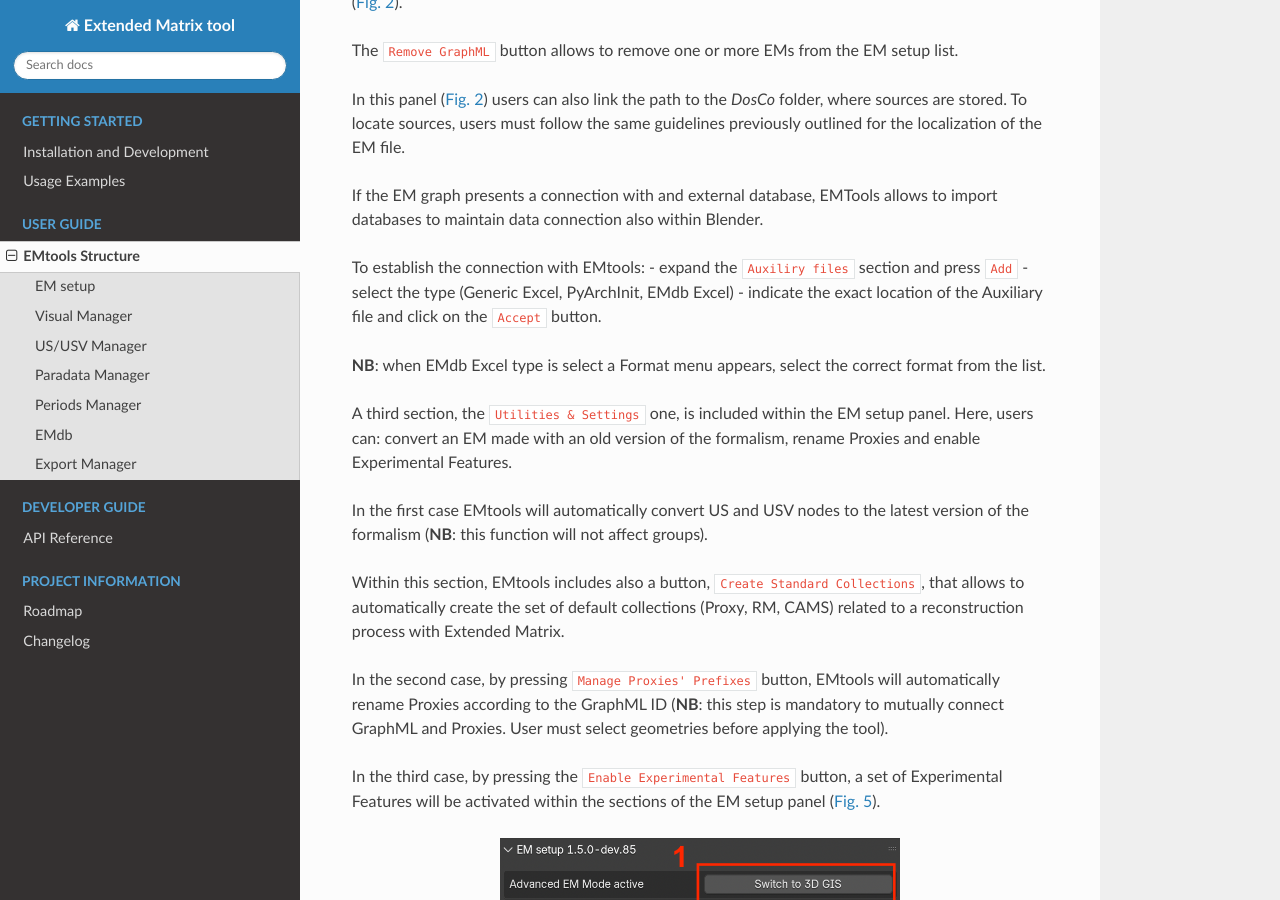
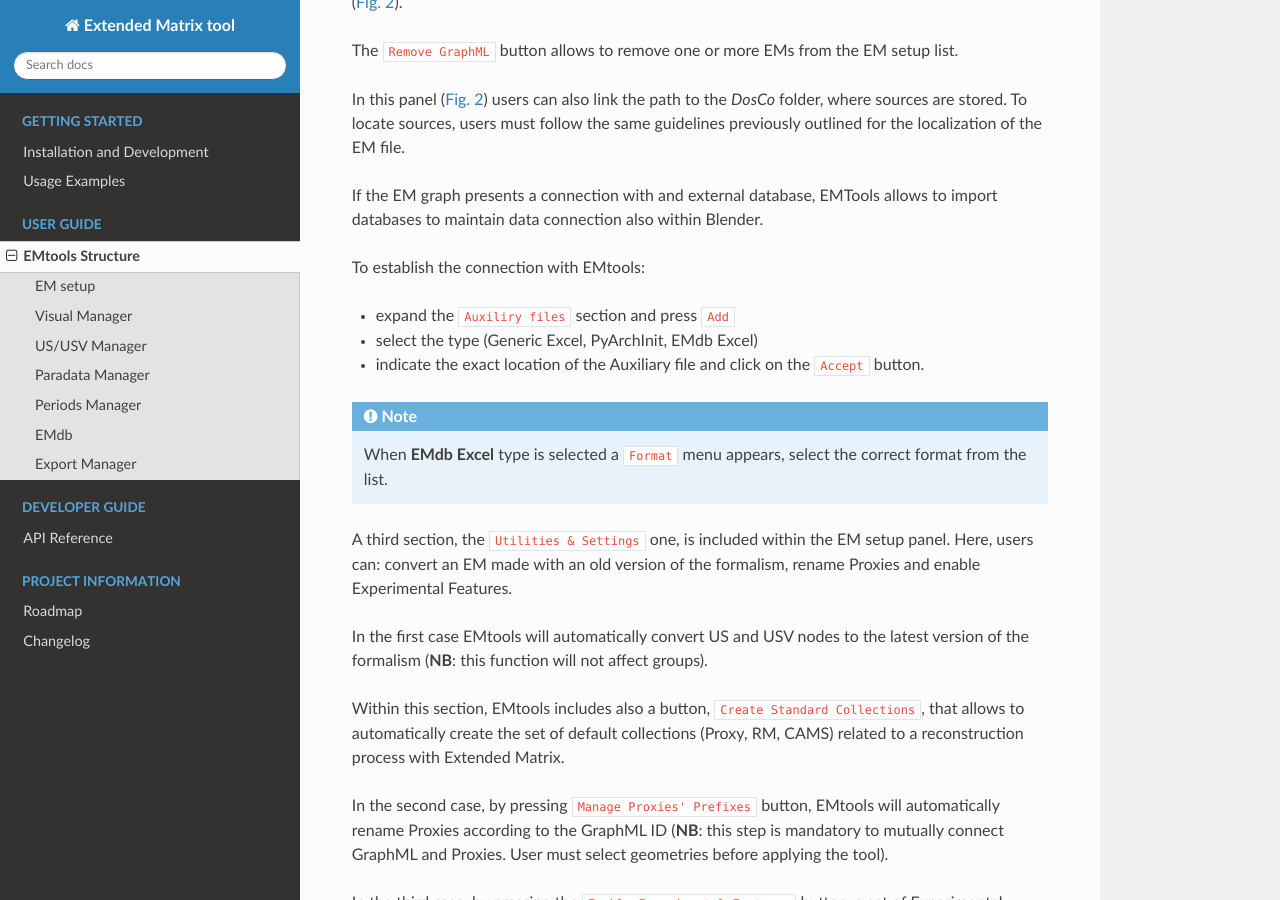
Before and after one commit to zalmoxes-laran/EM-blender-tools-doc, a Sphinx documentation site: the page built from docs/EMstructure.rst, in a window 1280 px wide and 900 px high, scrolled down 3091 px. Built offline with Sphinx 7.4.7 and the Read the Docs theme 3.1.0, drawn with Linux system fonts in a browser that asks for light colours; pages that are not in the unit, such as notebooks, are missing from menus.

Commit message:
EM setup section update 04

```diff
--- a/docs/EMstructure.rst
+++ b/docs/EMstructure.rst
@@ -111,11 +111,15 @@ To locate sources, users must follow the same guidelines previously outlined for
 If the EM graph presents a connection with and external database, EMTools allows to import databases to maintain data connection also within Blender.
 
 To establish the connection with EMtools:
+
 - expand the ``Auxiliry files`` section and press ``Add``
 - select the type (Generic Excel, PyArchInit, EMdb Excel)
 - indicate the exact location of the Auxiliary file and click on the ``Accept`` button.
 
-**NB**: when EMdb Excel type is select a Format menu appears, select the correct format from the list.
+
+.. note::
+   When **EMdb Excel** type is selected a ``Format`` menu appears, select the correct format from the list.
+
 
 A third section, the ``Utilities & Settings`` one, is included within the EM setup panel.
 Here, users can: convert an EM made with an old version of the formalism, rename Proxies and enable Experimental Features.
@@ -147,6 +151,7 @@ In the third case, by pressing the ``Enable Experimental Features`` button, a se
 Here a brief presentation of the Experimental Features, the numebers on the list refer to the numbers specified in :numref:`Fig. %s <EMsetup_04abcFIG>`:
 
 1. On the upper part of the panel the ``Switch to 3D GIS`` button allows to instantly switch from the ``EM mode`` to a ``3D GIS mode`` where users can link an external database to EMtools (:numref:`Fig. %s <EMsetup_04abcFIG>`). The activation of the ``3D GIS mode`` consents to connect an External database to the 3D environment of Blender via EMtools. User have three different type of external databases (*Generic Excel*, *PyArchInit*, *EMdb Excel*) to choose from. By pressing the corresponding button a diverse set of options will appear. After setting all the required information the external db will be import within EMtools.
+
 
 2. Within the ``DosCo Folder`` section (:numref:`Fig. %s <EMsetup_03_editFIG>`) the ``More option`` menu appears, this new part of the add-on permits to populate Extractors, documents and Combiners using DosCo files.
 
```
